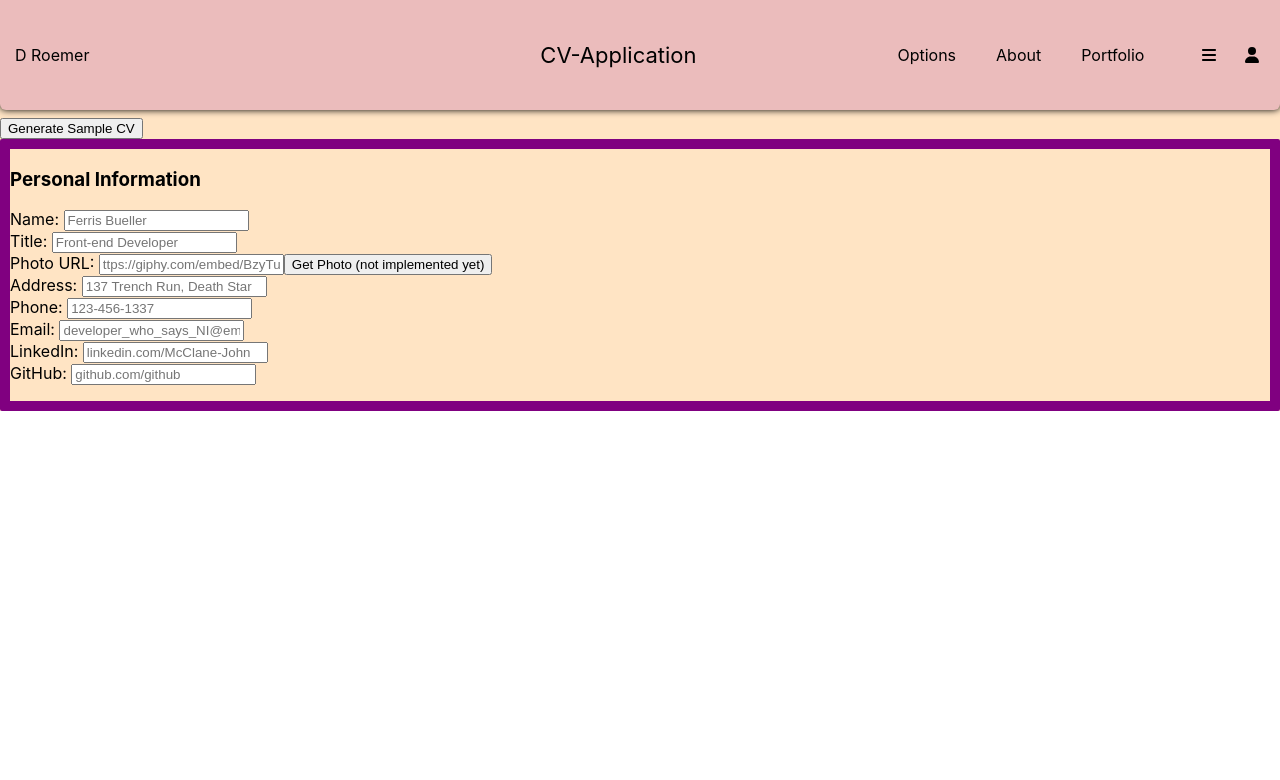
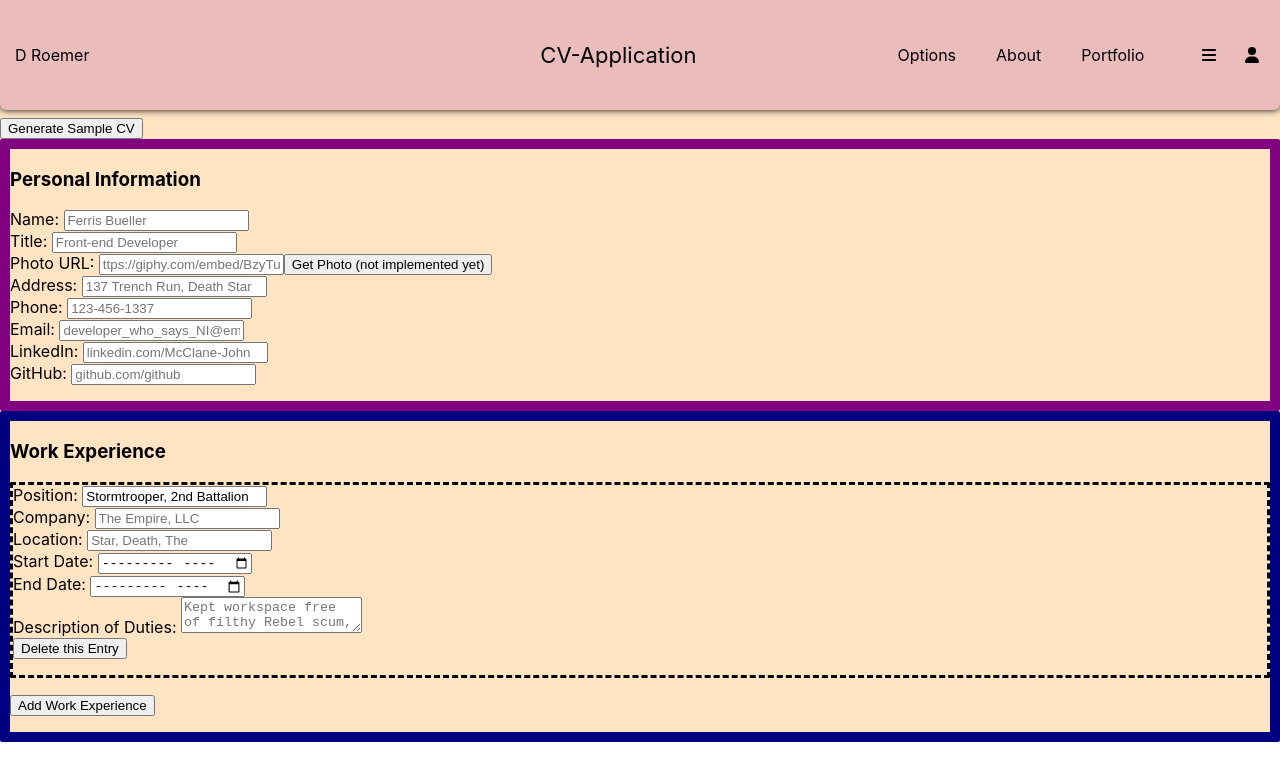
Before and after one commit to dianaroemer/cv-project-hooks, a React (Create React App) app: page / in a window 1280 px wide. Shown: the top 780 px of the page. Built offline with nearby package versions, Linux system fonts and the light colour scheme.

Commit message:
Integrate workExpereince via setState and handleHooks to designate logic flow

```diff
--- a/package.json
+++ b/package.json
@@ -12,6 +12,7 @@
     "react": "^18.2.0",
     "react-dom": "^18.2.0",
     "react-scripts": "5.0.1",
+    "uniqid": "^5.4.0",
     "web-vitals": "^2.1.4"
   },
   "scripts": {
--- a/src/App.js
+++ b/src/App.js
@@ -1,6 +1,7 @@
 import logo from './logo.svg';
 import './App.css';
 import React, {useState, useEffect} from "react";
+import uniqid from "uniqid"
 import Navbar from './Components/Navbar';
 import FormContainer from './Components/FormContainer';
 
@@ -22,6 +23,72 @@ function App() {
     setPersonalInformation({...targetObject, [targetField]: e.target.value});
   };
 
+  function handleUpdateExperience(e, targetObject, targetField, type) {
+    if(type === 'workExperience') {
+      handleWorkExperience(e, targetObject, targetField);
+    }
+  }
+
+  function handleDeleteExperience(e, targetObject, type){
+    if(type === 'workExperience') {
+      console.log(e);
+      console.log('Delete targetObject:', targetObject)
+      deleteWorkExperience(e, targetObject);
+    }
+  }
+
+  function handleCreateExperience(e, type) {
+    e.preventDefault();
+    if(type === 'workExperience'){
+      console.log('creating new workExperienceObject in state array workExperience[]')
+      createWorkExperience();
+    }
+  }
+
+  const [workExperience, setWorkExperience] = useState(
+    [
+      {
+        position: 'Stormtrooper, 2nd Battalion',
+        company: '',
+        location: '',
+        startDate: '',
+        endDate: '',
+        descriptionOfDuties: '',
+        key: uniqid(),
+        type: 'workExperience',
+      },
+    ]
+  );
+
+  function handleWorkExperience(e, targetObject, targetField) {
+    setWorkExperience(workExperience.map(element => {
+      if(element === targetObject) {
+        return {...targetObject, [targetField]: e.target.value,}
+      } else {
+        return element;
+      }
+    }))
+  }
+
+  function deleteWorkExperience(e, targetObject) {
+    setWorkExperience(workExperience.filter(element => element !== targetObject));
+  }
+
+  function createWorkExperience(){
+    setWorkExperience([
+      ...workExperience,
+      {
+        position: 'New Work Experience',
+        company: '',
+        location: '',
+        startDate: '',
+        endDate: '',
+        descriptionOfDuties: '',
+        key: uniqid(),
+        type: 'workExperience',
+      }
+    ])
+  }
 
 
 
@@ -32,6 +99,10 @@ function App() {
         <FormContainer
           personalInformation={personalInformation}
           handlePersonalInformation={handlePersonalInformation}
+          handleUpdateExperience={handleUpdateExperience}
+          handleDeleteExperience={handleDeleteExperience}
+          handleCreateExperience={handleCreateExperience}
+          workExperience={workExperience}
         />
 
         {/* <PreviewContainer className='previewContainer'
--- a/src/Components/Field Components/WorkExperienceForm.js
+++ b/src/Components/Field Components/WorkExperienceForm.js
@@ -0,0 +1,95 @@
+import React, { Component } from 'react'
+
+class WorkExperienceForm extends Component {
+    // constructor(props) {
+    //     super(props);
+    // }
+
+    render() {
+
+        const {workExperience,
+            handleUpdateExperience,
+            handleDeleteExperience,
+            handleCreateExperience,
+            elementType} = this.props;
+        let rows =[];
+
+        workExperience.forEach(element => {
+            // console.log(updateInputField);
+            rows.push(
+                <WorkExperienceSlot
+                    workExperience={element}
+                    key={element.key}
+                    handleUpdateExperience={handleUpdateExperience}
+                    handleDeleteExperience={handleDeleteExperience}/>
+            )
+        });
+
+        return (
+            <div className='workExperienceForm' style={{borderStyle: 'solid', borderRadius: 2, borderColor: 'navy', borderWidth: 10}}>
+                <h3>Work Experience</h3>
+
+                {rows}
+
+            <p></p>
+            <button type="submit" onClick={e => handleCreateExperience(e,'workExperience')} id='workAddButton'>Add Work Experience</button>
+            <p></p>
+        </div>
+        )
+    }
+}
+
+class WorkExperienceSlot extends Component {
+
+    // constructor(props) {
+    //     super(props);
+    // }
+
+    render() {
+
+        const { workExperience,
+            handleUpdateExperience,
+            handleDeleteExperience } = this.props;
+
+        return (
+            <form className='workExperienceSlot' style={{borderStyle: 'dashed', borderRadius: 2, borderColor: 'black', borderWidth: 3}}>
+                <div className='positionFieldContainer'>
+                    Position: <input className="inputField" type="text" placeholder='Stormtrooper, 2nd Battalion' onChange={e => handleUpdateExperience(e, workExperience, 'position', 'workExperience')} value={workExperience.position}></input>
+                </div>
+                <div className='companyFieldContainer'>
+                    Company: <input className="inputField" type="text" placeholder='The Empire, LLC' onChange={e => handleUpdateExperience(e, workExperience, 'company', 'workExperience')} value={workExperience.company}>
+                    </input>
+                </div>
+                <div className='locationFieldContainer'>
+                    Location: <input className="inputField" type="text" placeholder='Star, Death, The' onChange={e => handleUpdateExperience(e, workExperience, 'location', 'workExperience')} value={workExperience.location}></input>
+                </div>
+                <div className='startDateFieldContainer'>
+                    Start Date: <input className="inputField" type="month" onChange={e => handleUpdateExperience(e, workExperience, 'startDate', 'workExperience')} value={workExperience.startDate}></input>
+                </div>
+                <div className='endDateFieldContainer'>
+                    End Date: <input className="inputField" type="month" onChange={e => handleUpdateExperience(e, workExperience, 'endDate', 'workExperience')} value={workExperience.endDate}></input>
+                </div>
+
+                <div className='descriptionFieldContainer'>
+                    Description of Duties: <textarea className='inputField' placeholder='Kept workspace free of filthy Rebel scum, organized weekly Stormtrooper Socials' onChange={e => handleUpdateExperience(e, workExperience, 'descriptionOfDuties', 'workExperience')} value={workExperience.descriptionOfDuties}></textarea>
+                </div>
+
+                <button type="button" onClick={e => handleDeleteExperience(e, workExperience, 'workExperience')}> Delete this Entry </button>
+                <p></p>
+            </form>
+        )
+    }
+
+}
+
+export default WorkExperienceForm;
+
+/*
+--- Work Experience(VARIABLE, ADD AND DELETE THESE FORM FIELDS) ---
+Position:
+Company:
+City:
+Start Date:
+End Date:? (maybe set this is a duration sort of thing?)
+Short description:
+*/
--- a/src/Components/FormContainer.js
+++ b/src/Components/FormContainer.js
@@ -50,7 +50,12 @@ import EducationalExperienceForm from './Field Components/EducationalExperienceF
 
 function FormContainer(props) {
 
-    const { personalInformation, handlePersonalInformation } = props;
+    const { personalInformation,
+        handlePersonalInformation,
+        handleUpdateExperience,
+        handleDeleteExperience,
+        handleCreateExperience,
+        workExperience } = props;
 
     return (
         <div className='FormContainer'>
@@ -60,11 +65,10 @@ function FormContainer(props) {
                 handlePersonalInformation={handlePersonalInformation}
                 personalInformation={personalInformation}/>
 
-            {/* <WorkExperienceForm workExperienceArr={appState.workExperience.workExperienceArr}
-                elementType={appState.workExperience.type}
-                updateInputField={updateInputField}
-                createExperience={createExperience}
-                deleteExperience={deleteExperience}/> */}
+            <WorkExperienceForm workExperience={workExperience}
+                handleUpdateExperience={handleUpdateExperience}
+                handleDeleteExperience={handleDeleteExperience}
+                handleCreateExperience={handleCreateExperience}/>
 
             {/* <SkillForm skillArr={appState.skillArr}
             createExperience={createExperience}
```
Also changed, not shown: 1 other file (tests, documents, lock files or other folders).
